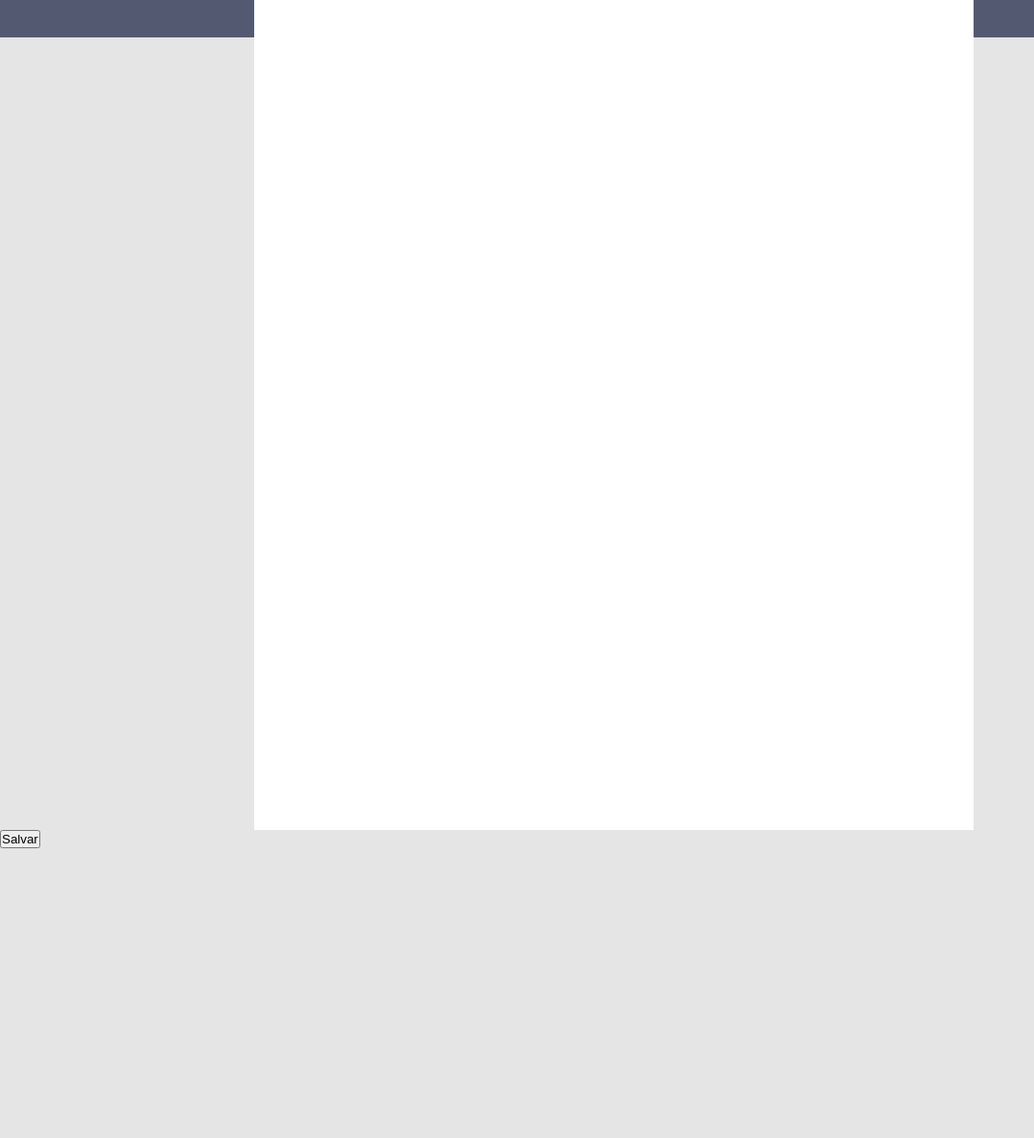
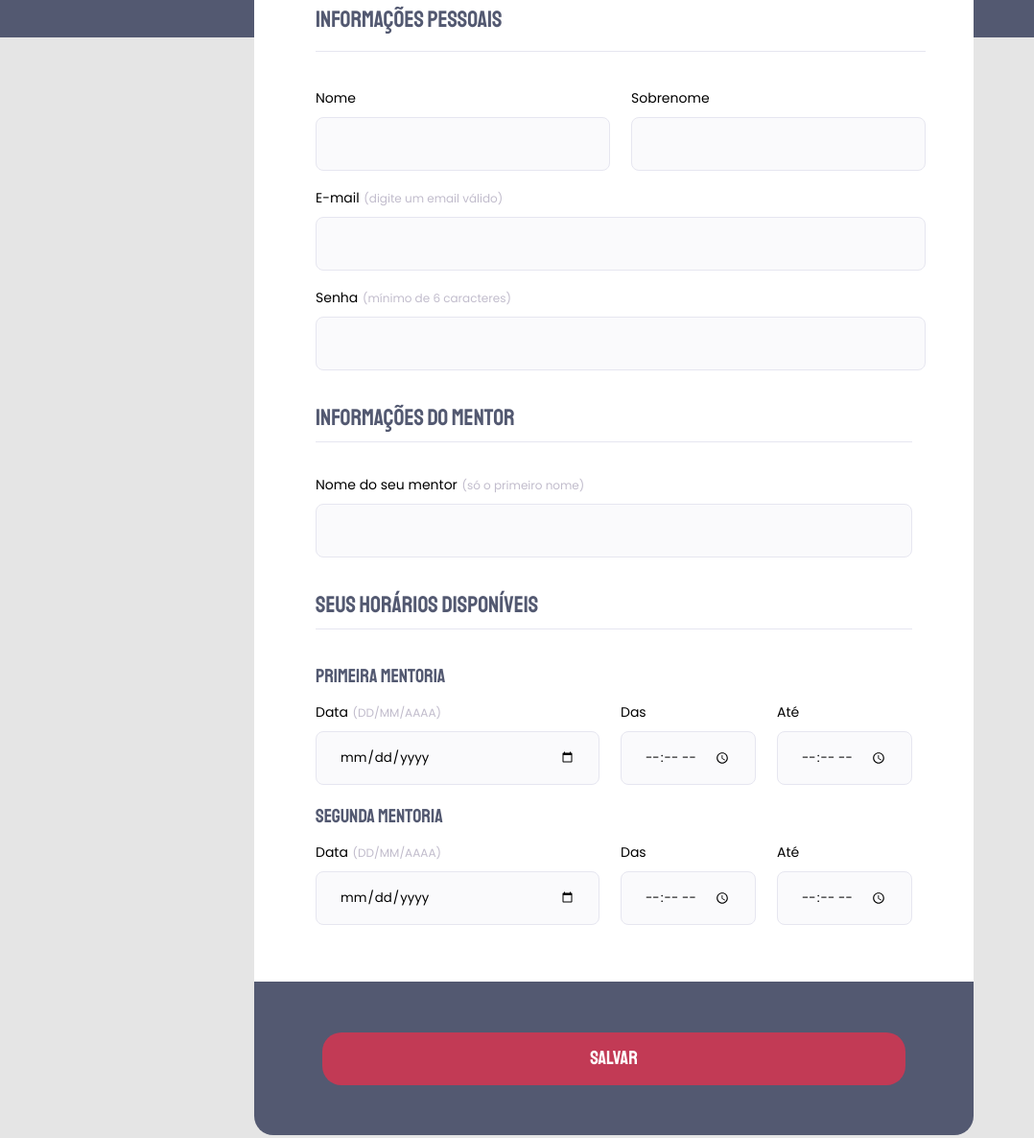
Before and after one commit to gabriel-assana/Formulario-Mentoria, a plain HTML site: page index.html in a window 1280 px wide. Shown: the part 397-1583 px from the top of the page at 96% size, without its empty margins (0-1078 px from the left). Before the commit the page ends 1281 px from the top, so only its background shows below. Drawn offline with Linux system fonts and the light colour scheme.

Commit message:
Desafio finalizado

```diff
--- a/index.html
+++ b/index.html
@@ -17,45 +17,87 @@
         <p>Preencha o formulário abaixo para agendar a sua mentoria</p>
     </header>
 
-    <form>
+    <form id="my-form">
         <fieldset>
-            <legend>Informações pessoais</legend>
+            <legend class="first-fieldset-legend">Informações pessoais</legend>
 
-            <label for="name">Nome</label>
-            <input type="text" id="name"/>
+            <div class="inline-wrapper">
+                <div class="input-wrapper input-group-name">
+                    <label for="name">Nome</label>
+                    <input type="text" id="name"/>
+                </div>
 
-            <label for="sobrenome">Sobrenome</label>
-            <input type="text" id="sobrenome"/>
+                <div class="input-wrapper input-group-name">
+                    <label for="lastname">Sobrenome</label>
+                    <input type="text" id="lastname"/>
+                </div>
+            </div>
 
-            <label for="email">E-mail<span>digite um email válido</span></label>
-            <input type="email" id="email"/>
+                <div class="input-wrapper">
+                    <label for="email">E-mail<span>(digite um email válido)</span></label>
+                    <input type="email" id="email"/>
+                </div>
 
-
-            <label for="senha">Senha<span>mínimo de 6 caracteres</span></label>
-            <input type="password" id="senha"/>
-
+                <div class="input-wrapper">
+                    <label for="senha">Senha<span>(mínimo de 6 caracteres)</span></label>
+                    <input type="password" id="senha"/>
+                </div>
+            </div>
         </fieldset>
 
         <fieldset>
             <legend>Informações do mentor</legend>
-
-            <label for="name-mentor">Nome</label>
-            <input type="text" id="name-mentor"/>
-
+            <div class="input-wrapper">
+                <label for="name-mentor">Nome do seu mentor<span>(só o primeiro nome)</span></label>
+                <input type="text" id="name-mentor"/>
+            </div>
         </fieldset>
 
         <fieldset>
             <legend>Seus horários disponíveis</legend>
 
-            <label for="name">Nome</label>
-            <input type="text" id="name"/>
+            <p class="title-mentorship">Primeira mentoria</p>
+            <div class="inline-wrapper">
 
+                <div class="input-wrapper input-data">
+                    <label for="date">Data<span>(DD/MM/AAAA)</span></label>
+                    <input type="date" id="date"/>
+                </div>
 
+                <div class="input-wrapper">
+                    <label for="begin">Das</label>
+                    <input type="time" id="begin"/>
+                </div>
 
+                <div class="input-wrapper">
+                    <label for="end">Até</label>
+                    <input type="time" id="end"/>
+                </div>
+
+            </div>
+
+            <p class="title-mentorship">Segunda mentoria</p>
+
+            <div class="inline-wrapper">
+                <div class="input-wrapper input-data">
+                    <label for="date">Data<span>(DD/MM/AAAA)</span></label>
+                    <input type="date" id="date"/>
+                </div>
+
+                <div class="input-wrapper">
+                    <label for="begin">Das</label>
+                    <input type="time" id="begin"/>
+                </div>
+
+                <div class="input-wrapper">
+                    <label for="end">Até</label>
+                    <input type="time" id="end"/>
+                </div>
+            </div>
         </fieldset>
     </form>
     <footer>
-        <button type="submit">
+        <button type="submit" form="my-form">
             Salvar
         </button>
     </footer>
--- a/style.css
+++ b/style.css
@@ -1,6 +1,6 @@
 *{
+    margin: 0;
     padding: 0;
-    margin: 0;
     box-sizing: border-box;
 }
 
@@ -35,34 +35,158 @@ header {
 
 header h1 {
     font-family: 'Staatliches';
-    font-style: normal;
     font-weight: 400;
     font-size: 4.8rem;
     line-height: 6.0rem;
 
     color: #FFFFFF;
+
+    margin-top: 14.0rem;
+    margin-bottom: 1.8rem
 }
 
 header p {
     width: 41.7rem;
 
     font-family: 'Poppins';
-    font-style: normal;
     font-weight: 400;
     font-size: 2.0rem;
     line-height: 3.0rem;
 
     color: #FFFFFF;
 
-    margin-bottom: 58px
+    margin-bottom: 5.8rem
 }
 
 form{
     width: 75.0rem;
     height:108.4rem;
     margin: 0 auto;
+    padding: 6.4rem 6.4rem 0 6.4rem;
+
+    background-color: #FFFFFF;
+    border-radius: 2.0rem 2.0rem 0 0;
+}
+
+fieldset {
+    border: none;
+    display:flex;
+    flex-direction: column;
+    gap: 1.6rem;
+    margin-bottom: 3.2rem;
+}
+
+fieldset legend {
+    font-family: 'Staatliches';
+    font-weight: 400;
+    font-size: 2.4rem;
+    line-height: 3.4rem;
+
+    color: #535971;
+
+    width: 100%;
+    padding-bottom: 0.8rem;
+    border-bottom: 1px solid #E6E6F0;
+    /* margin-top: 3.2rem; */
+    margin-bottom: 3.2rem ;
+}
+
+  .first-fieldset-legend {
+    padding-bottom: 1.6rem;
+    margin-bottom: 3.6rem ;
+}
+
+.input-wrapper{
+    display: flex;
+    flex-direction: column;
+}
+
+.inline-wrapper{
+    display: flex;
+    gap: 2.2rem;
+}
 
 
-    background-color: #FFFFFF;
-    border-radius: 20px 20px 0px 0px;
+.input-data,
+.input-group-name{
+    width: 100%;
 }
+
+input{
+    height: 5.6rem;
+    padding: 0 2.4rem;
+
+    background: #FAFAFC;
+    border: 1px solid #E6E6F0;
+    border-radius: 8px;
+
+
+    font-family: 'Poppins';
+}
+
+label{
+    font-weight: 400;
+    font-size: 1.4rem;
+    line-height: 2.4rem;
+    font-family: 'Poppins';
+
+    margin-bottom: 0.8rem;
+}
+
+label span {
+    font-size: 1.2rem;
+    line-height: 2.0rem;
+
+    margin-left: 4.69px;
+    color: #C1BCCC;
+}
+
+.title-mentorship{
+    font-family: 'Staatliches';
+    font-weight: 400;
+    font-size: 20px;
+    line-height: 34px;
+
+    color: #535971;
+    margin-bottom: -0.8rem;
+}
+
+footer{
+    display: flex;
+    justify-content: center;
+    align-items: center;
+
+    width: 75.0rem;
+    height: 16.0rem;
+    margin: 0 auto;
+    margin-bottom: 2rem;
+
+    border-radius: 0px 0px 20px 20px;
+    background: #535971;
+}
+
+footer button{
+    display: flex;
+    justify-content: center;
+    align-items: center;
+    padding: 15px 40px;
+
+    width: 60.8rem;
+    height: 5.5rem;
+
+    background: #FF5374;
+    border: none;
+    border-radius: 20px;
+
+    font-family: 'Staatliches';
+    font-weight: 400;
+    font-size: 20px;
+    line-height: 26px;
+    color: #FFFFFF;
+
+    transition: background-color 500ms
+}
+
+footer button:hover{
+    background-color: #c23a55;
+}
```
